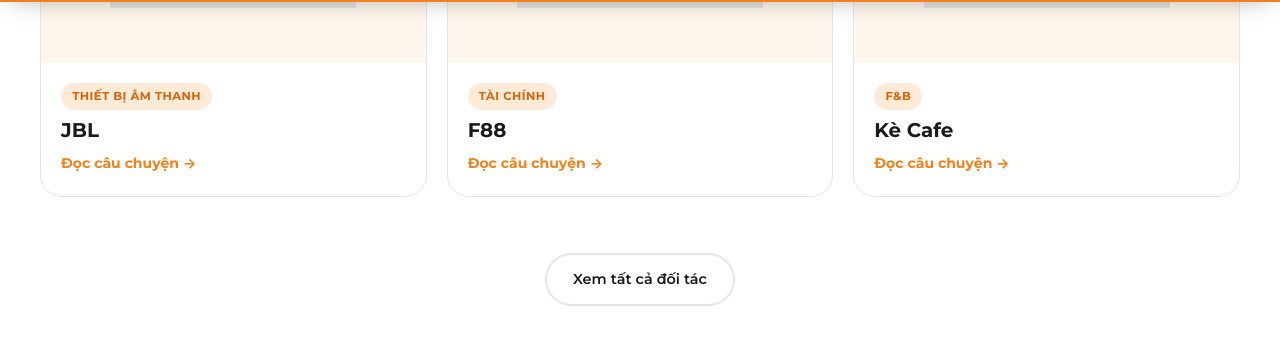
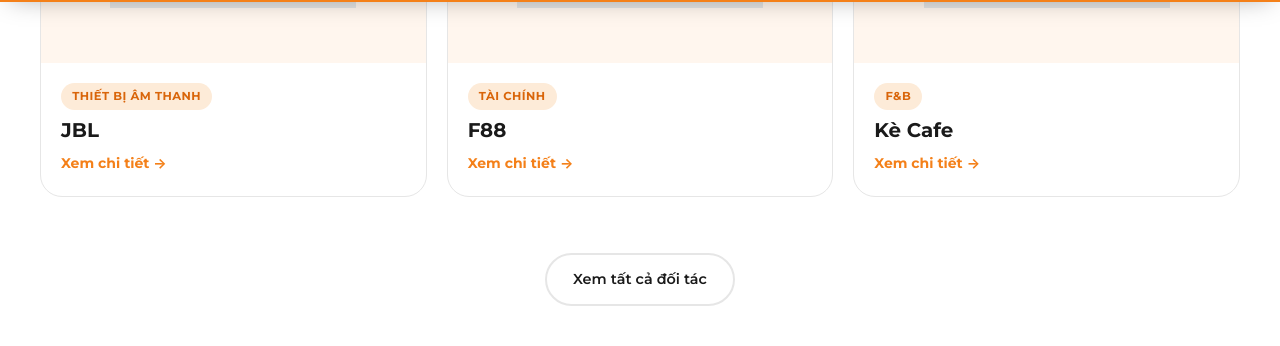
Before and after one commit to bap47/truefit, a Jekyll site: the page built from index.html, in a window 1280 px wide and 900 px high, scrolled down 3887 px. Shown: the part 106-452 px from the top of the window. Built offline with Jekyll 4.4.1, drawn with Linux system fonts in a browser that asks for light colours.

Commit message:
Add files via upload

```diff
--- a/_includes/case-card.html
+++ b/_includes/case-card.html
@@ -7,6 +7,6 @@
     <span class="tf-story__tags">{% if c.nganh and c.nganh != '' %}<span>{{ c.nganh }}</span>{% endif %}{% if c.da_may and c.da_may != '' %}<span>{{ c.da_may }}</span>{% endif %}</span>
     <strong>{% if c.tieu_de_bai and c.tieu_de_bai != '' %}{{ c.tieu_de_bai }}{% else %}{{ c.title }}{% endif %}</strong>
     {% if c.tom_tat and c.tom_tat != '' %}<span class="tf-story__sum">{{ c.tom_tat }}</span>{% endif %}
-    <em>Đọc câu chuyện →</em>
+    <em>Xem chi tiết →</em>
   </span>
 </a>
```
